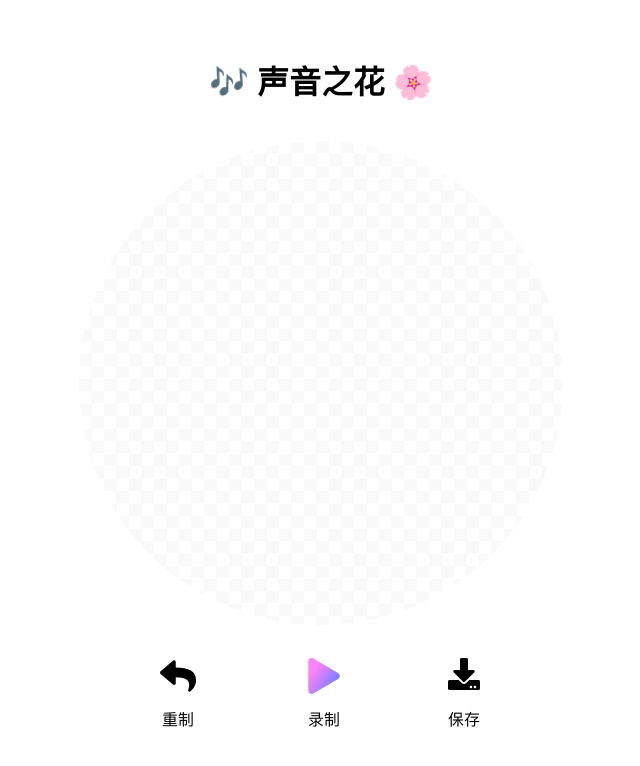
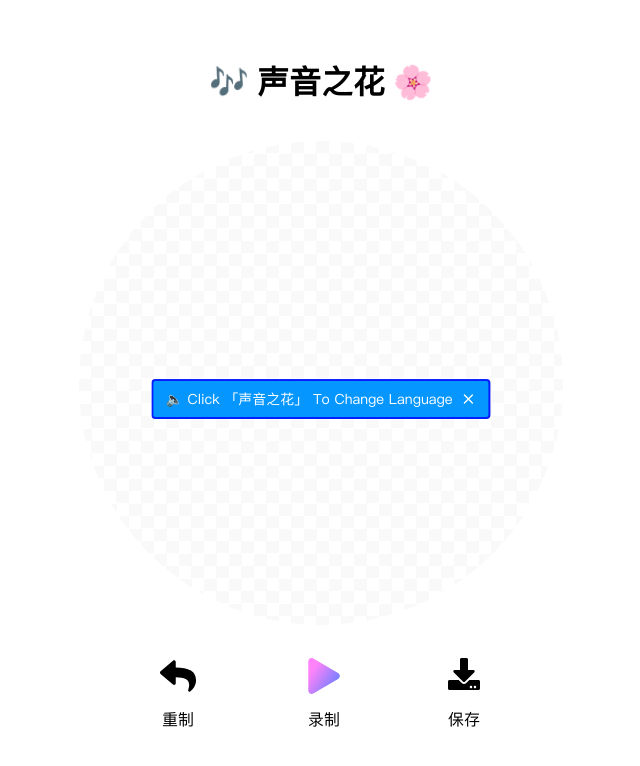
Before and after one commit to TuGuobin/sound-flower, a plain HTML site: page index.html in a window 1280 px wide. Shown: the whole page, without its empty margins (319-959 px from the left). Drawn offline with Linux system fonts and the light colour scheme.

Commit message:
show message

```diff
--- a/i18n.js
+++ b/i18n.js
@@ -9,7 +9,10 @@ const zh = {
         remake: '重制',
     },
     error: {
-        permission: '请允许浏览器访问麦克风',
+        permission: '🔈 请允许浏览器访问麦克风 ⚠',
+    },
+    info: {
+        language: '🔈 Click 「声音之花」 To Change Language',
     }
 }
 
@@ -22,12 +25,21 @@ const en = {
         remake: 'Remake',
     },
     error: {
-        permission: 'Please allow the browser to access the microphone',
+        permission: '🔈 Please allow the browser to access the microphone ⚠',
+    },
+    info: {
+        language: '🔈 点击 [Sound Flower] 切换语言',
     }
 }
 
 function getNestedValue(obj, keys) {
     let current = obj;
+    if (typeof current === 'string') {
+        current = eval(current);
+    }
+    if (typeof keys === 'string') {
+        keys = keys.split('.');
+    }
     for (const key of keys) {
         if (current[key]) {
             current = current[key];
@@ -50,8 +62,7 @@ function compileDOM(node, language) {
             }
             parent.setAttribute('data-template', child.textContent);
             child.textContent = child.textContent.replace(/\{\{(\w+(?:\.\w+)*)\}\}/g, (match, p1) => {
-                const keys = p1.trim().split('.');
-                return getNestedValue(eval(language), keys);
+                return getNestedValue(eval(language), p1.trim());
             });
         } else {
             compileDOM(child, language);
--- a/index.html
+++ b/index.html
@@ -24,18 +24,15 @@
                     alt=""><label>{{tools.stop}}</label></button>
             <button id="save" onclick="save()"><img src="assets/save.svg" alt=""><label>{{tools.save}}</label></button>
         </div>
-        <div class="message">
-            <p>📢 {{error.permission}} ⚠</p>
-        </div>
     </div>
 
     <script src="line.js"></script>
+    <script src="i18n.js"></script>
     <script>
         const record = document.getElementById('record');
         const stop = document.getElementById('stop');
         const remake = document.getElementById('remake');
         const container = document.querySelector('.container');
-        const message = document.querySelector('.message');
 
         const canvas = document.getElementById('canvas');
         const dpr = window.devicePixelRatio || 1;
@@ -60,6 +57,31 @@
 
         HTMLElement.prototype.show = function () {
             this.style.display = this.originalDisplay;
+        }
+
+        function showMessage(options = {}) {
+            const { type = 'error', text = '', duration = 3000, isClose = true } = options;
+            const node = document.createElement('div');
+            node.className = `message ${type}`;
+            node.innerHTML = `<span class="text">${text}</span>`;
+            function _removeNode() {
+                node.classList.add('hide');
+                node.addEventListener('transitionend', () => {
+                    node.remove();
+                })
+            }
+            const timer = setTimeout(_removeNode, duration);
+            if (isClose) {
+                const close = document.createElement('i');
+                close.className = 'close';
+                close.innerHTML = `<img src="assets/close.svg" alt="">`;
+                node.appendChild(close);
+                document.body.appendChild(node);
+                close.addEventListener('click', () => {
+                    clearTimeout(timer);
+                    _removeNode();
+                });
+            }
         }
 
         function updateCanvasSize() {
@@ -186,11 +208,7 @@
                                 recordFn();
                             })
                     } else if (result.state === 'denied') {
-                        message.classList.add('show');
-                        timeoutId && clearTimeout(timeoutId);
-                        timeoutId = setTimeout(() => {
-                            message.classList.remove('show');
-                        }, 3000);
+                        showMessage({ type: 'error', text: getNestedValue(language, 'error.permission'), duration: 3000 });
                     }
                 });
         }
@@ -234,11 +252,13 @@
             draw();
             updateCanvasSize();
             window.onresize = updateCanvasSize;
+            showMessage({ type: 'info', text: getNestedValue(language, 'info.language'), duration: 5000 });
         }
 
-        init();
+        window.addEventListener('load', () => {
+            init();
+        });
     </script>
-    <script src="i18n.js"></script>
 </body>
 
 </html>
--- a/style.css
+++ b/style.css
@@ -202,22 +202,74 @@ button {
 }
 
 .message {
-    background-color: #ef4f4f;
-    border: 2px solid #ff0000;
     color: #fff;
     padding: 8px 12px;
     border-radius: 4px;
     font-size: 14px;
     user-select: none;
     position: absolute;
+    width: fit-content;
+    max-width: 80vw;
     top: 50%;
     left: 50%;
     transform: translate(-50%, calc(-50% - 50px));
     opacity: 0;
-    transition: .5s;
+    z-index: 9999999;
+    animation: slideDown .5s forwards;
+    display: flex;
+    align-items: center;
+    justify-content: center;
+    gap: 8px;
 }
 
-.message.show {
-    transform: translate(-50%, -50%);
-    opacity: 1;
+.message.hide {
+    animation: slideUp .5s forwards;
 }
+
+@keyframes slideUp {
+    0% {
+        opacity: 1;
+        transform: translate(-50%, -50%);
+    }
+
+    100% {
+        opacity: 0;
+        transform: translate(-50%, calc(-50% - 50px));
+    }
+}
+
+@keyframes slideDown {
+    0% {
+        opacity: 0;
+        transform: translate(-50%, calc(-50% - 50px));
+    }
+
+    100% {
+        opacity: 1;
+        transform: translate(-50%, -50%);
+    }
+}
+
+.error {
+    background-color: #ef4f4f;
+    border: 2px solid #ff0000;
+}
+
+.info {
+    background-color: #0095ff;
+    border: 2px solid #001aff;
+}
+
+.message .text {
+    flex: 1;
+}
+
+.message .close {
+    cursor: pointer;
+    width: 16px;
+    height: 16px;
+}
+
+.message .close img {
+    width: 100%;
+}
```
Also changed, not shown: assets/close.svg (added), fonts/PingFangSC.ttf.
